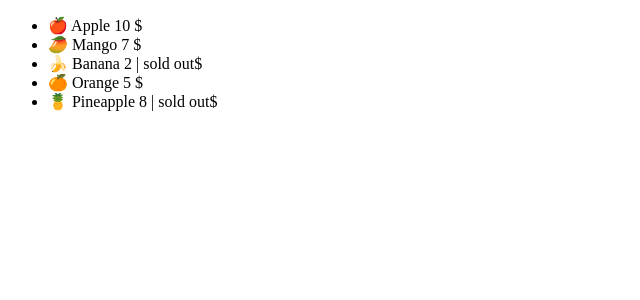
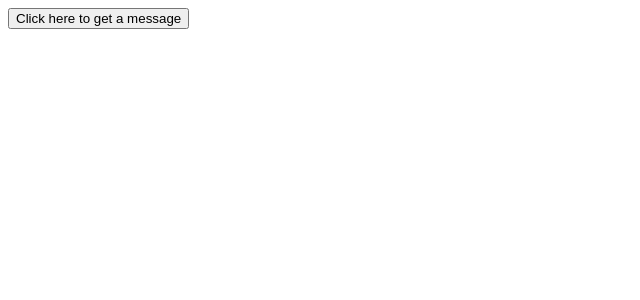
Before and after one commit to FreshLemur/Really-studying-react, a React (Vite) app in the folder reactpro/: page / in a window 1280 px wide. Shown: the top 300 px of the page, without its empty margins (0-640 px from the left). Built offline with nearby package versions, Linux system fonts and the light colour scheme.

Commit message:
lesson 21 ended

```diff
--- a/reactpro/src/App.jsx
+++ b/reactpro/src/App.jsx
@@ -1,9 +1,9 @@
-import Fruits from "./components/Fruits";
+import Message from "./components/Message";
 
 function App() {
   return (
     <div className="App">
-      <Fruits />
+      <Message />
     </div>
   );
 }
--- /dev/null
+++ b/reactpro/src/components/Message.jsx
@@ -0,0 +1,11 @@
+export default function Message() {
+  const clicked = () => {
+    console.log("You are clicked on button");
+  };
+  return (
+    <div>
+      <button onClick={clicked}>Click here to get a message</button>
+    </div>
+  );
+}
+// Ось дуже простий приклад використання події. При кліку в консоль виведеться повідомлення.
```
Also changed, not shown: 1 other file (tests, documents, lock files or other folders).
